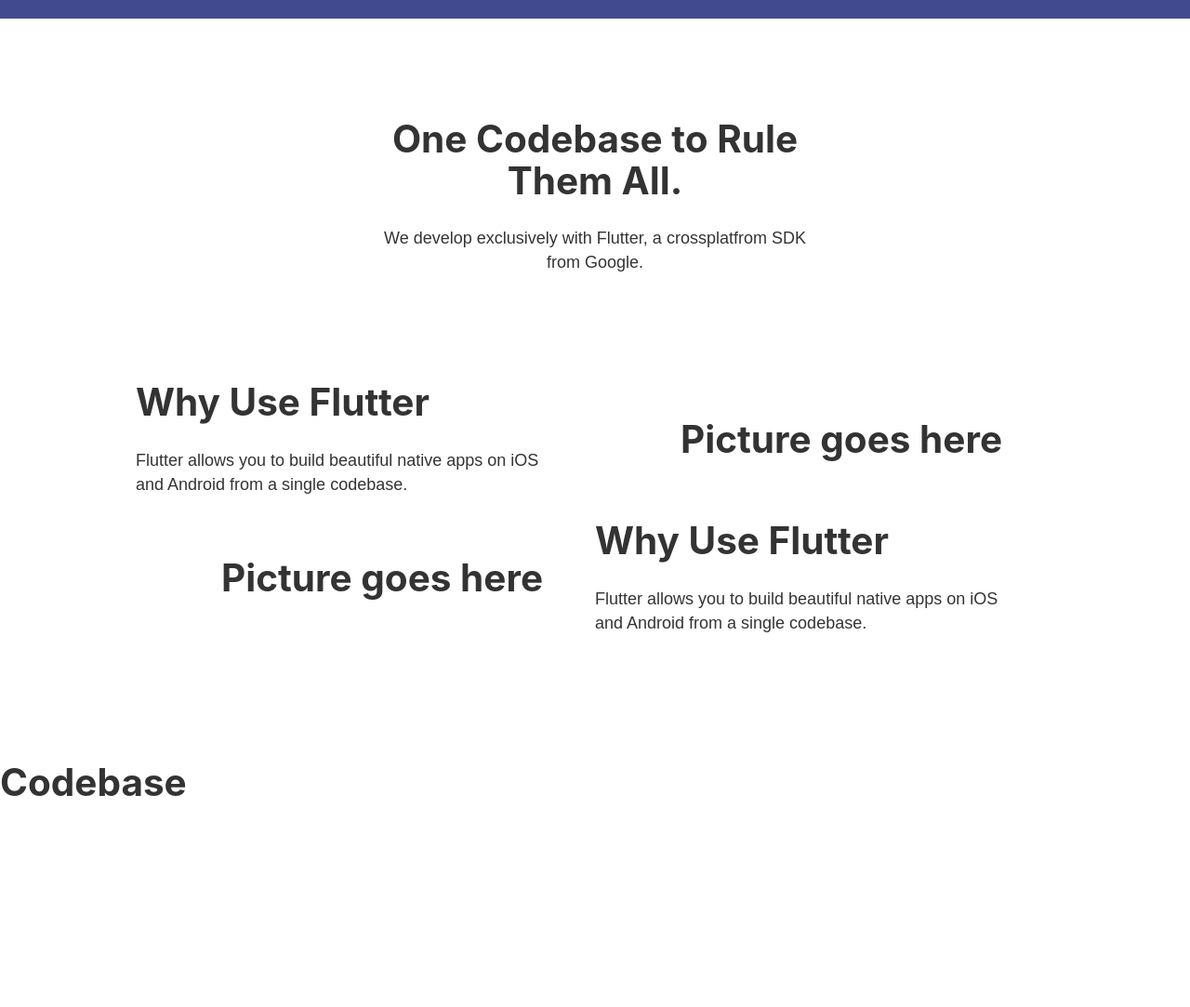
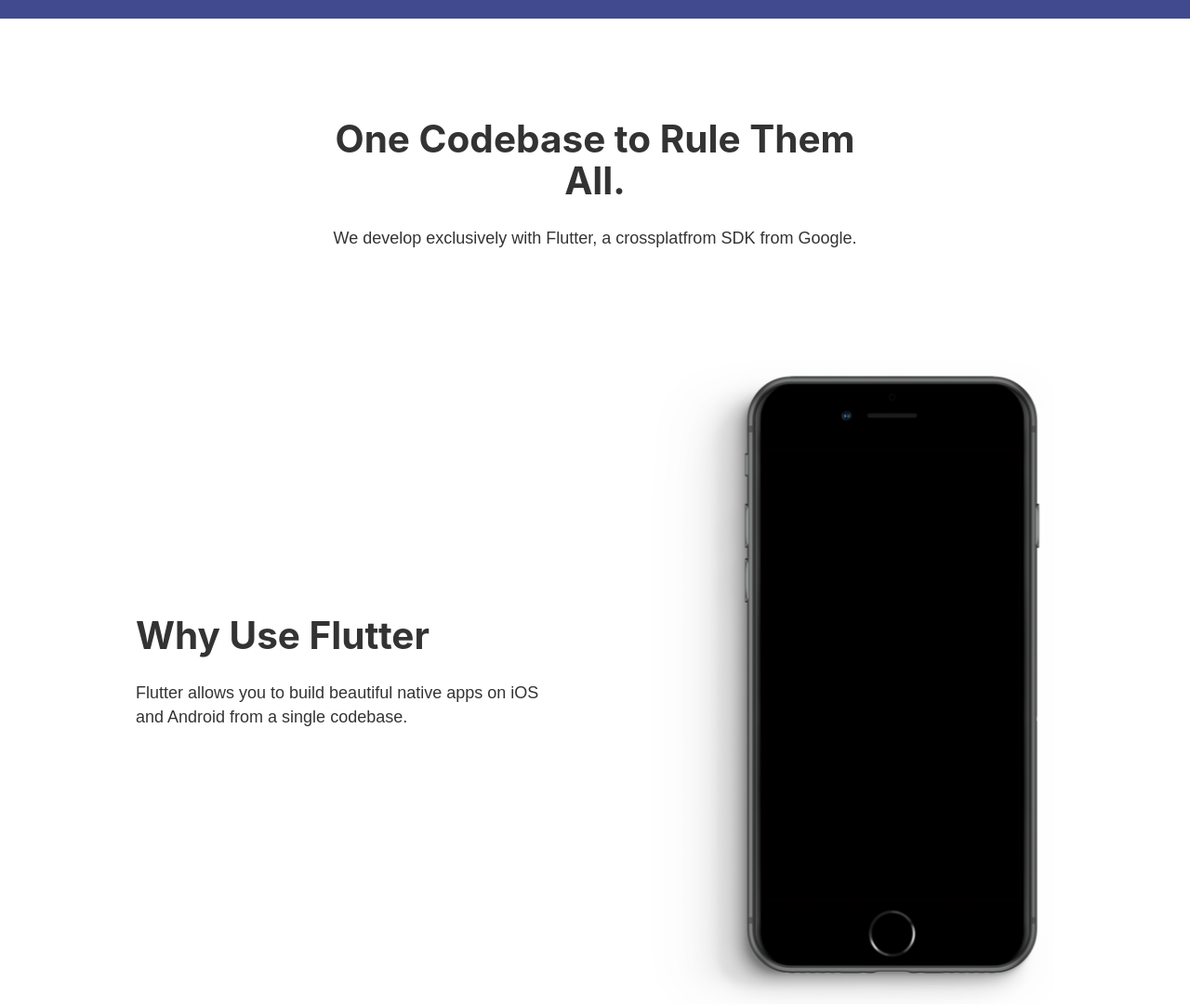
Before and after one commit to glancer000/codebase, a Gatsby site: page / in a window 1280 px wide. Shown: the part 700-1783 px from the top of the page at 93% size. Before the commit the page ends 1591 px from the top, so only its background shows below. Built offline with nearby package versions, Linux system fonts and the light colour scheme; Gatsby itself is replaced by a stand-in of ours.

Commit message:
Added other section

```diff
--- a/src/components/content.module.scss
+++ b/src/components/content.module.scss
@@ -1,5 +1,5 @@
 .container{
-    width: 50%;
+    width: 60%;
     margin: 5rem auto;
 }
 
--- a/src/components/leftInfoSection.module.scss
+++ b/src/components/leftInfoSection.module.scss
@@ -1,6 +1,6 @@
 .container{
     display: flex;
-
+    align-items: center;
 }
 
 .content{
--- a/src/components/nav.js
+++ b/src/components/nav.js
@@ -2,7 +2,7 @@
 
 import { Link} from 'gatsby'
 import navStyles from './nav.module.scss'
-import logo from '../images/baselogo.png';
+import logo from '../images/codebase_logo.png';
 
 
 const Nav = () => {
--- a/src/pages/index.js
+++ b/src/pages/index.js
@@ -8,8 +8,7 @@
 import contentStyles from '../components/content.module.scss'
 import LeftInfoSection from "../components/leftInfoSection";
 import LeftInfoStyles from '../components/leftInfoSection.module.scss'
-import RightInfoSection from "../components/rightInfoSection";
-import RightInfoStyles from '../components/rightInfoSection.module.scss'
+import iphone from '../images/iphone.png';
 
 
 const IndexPage = () => {
@@ -27,19 +26,19 @@
                                 <p>Flutter allows you to build beautiful native apps on iOS and Android from a single codebase.</p>
                             </div>
                             <div className={LeftInfoStyles.image}>
-                                <h1>Picture goes here</h1>
+                                <img src={iphone} alt="phone" className={LeftInfoStyles.image}/>
                             </div>
                 </LeftInfoSection>
-                <RightInfoSection className={RightInfoStyles.container}>
-                <div className={RightInfoStyles.image}>
-                                <h1>Picture goes here</h1>
-                            </div>
-                <div className={RightInfoStyles.content}>
-                                <h1>Why Use Flutter</h1>
-                                <p>Flutter allows you to build beautiful native apps on iOS and Android from a single codebase.</p>
-                            </div>
+                <LeftInfoSection className={LeftInfoStyles.container}>
+                    <div className={LeftInfoStyles.image}>
+                        <img src={iphone} alt="phone" className={LeftInfoStyles.image}/>
+                    </div>
+                    <div className={LeftInfoStyles.content}>
+                        <h1>Why Use Flutter</h1>
+                        <p>Flutter allows you to build beautiful native apps on iOS and Android from a single codebase.</p>
+                    </div>
 
-                </RightInfoSection>
+                </LeftInfoSection>
             </Layout>
         </div>
 
```
Also changed, not shown: README.md, src/images/iphone.png (added).
